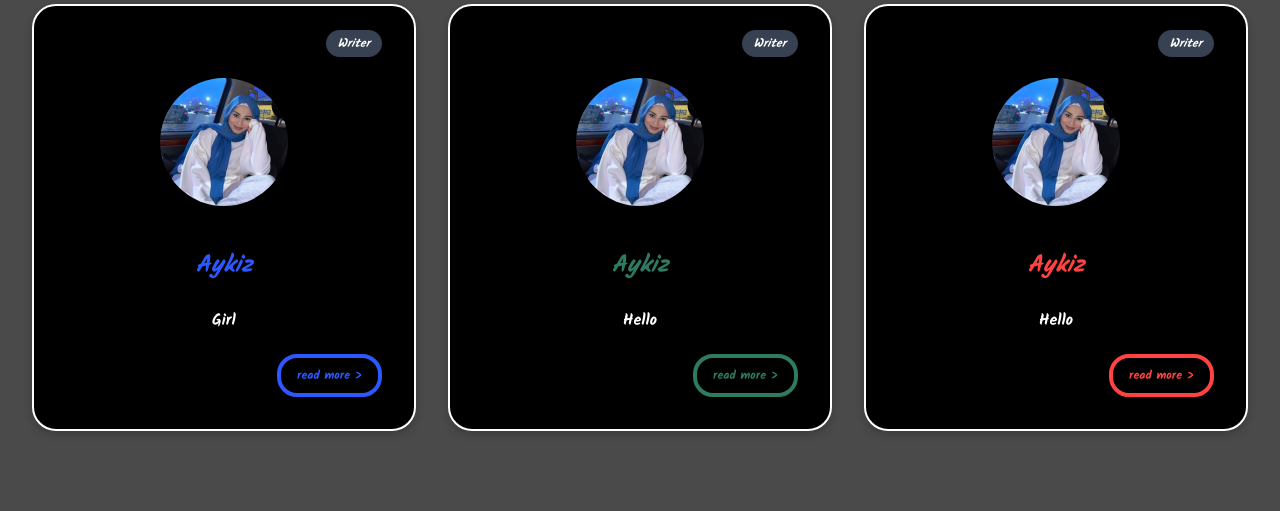
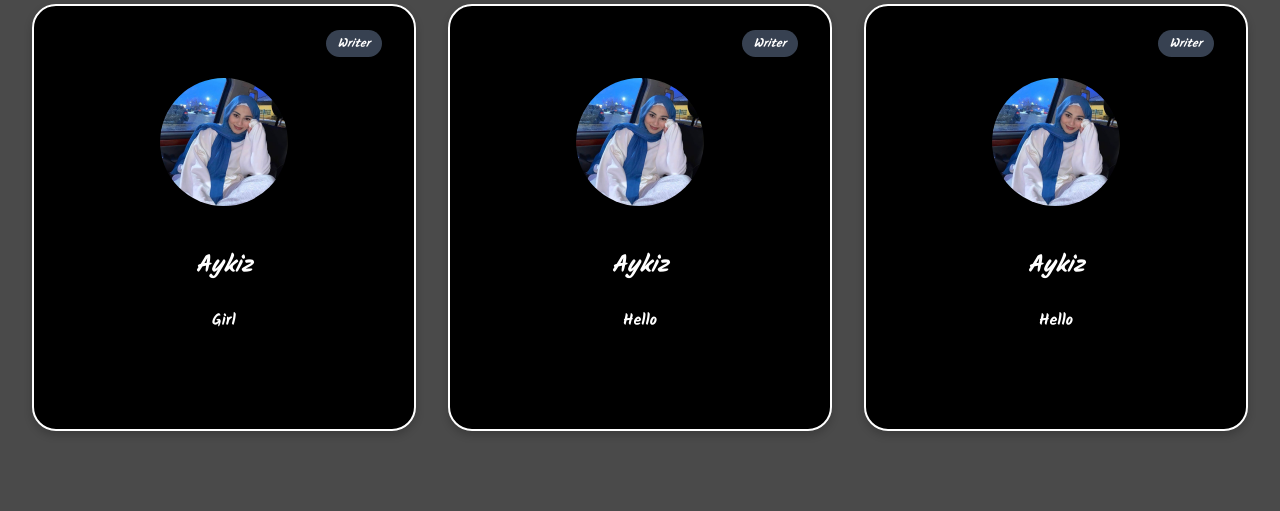
Before and after one commit to SanoManjiroa/Cloned_MVP_Lison, a Django app: page / in a window 1280 px wide. Shown: the part 1059-1570 px from the top of the page. Run offline with Django 5.2, Linux system fonts and the light colour scheme; data comes from the database, SQL or seed files in the repository.

Commit message:
changed allow

```diff
--- a/templates/post_page.html
+++ b/templates/post_page.html
@@ -7,9 +7,9 @@
       window.dataLayer = window.dataLayer || [];
       function gtag(){dataLayer.push(arguments);}
       gtag('js', new Date());
-
       gtag('config', 'G-0609TXELY1');
     </script>
+
     {% load static %}
     <script id="Cookiebot" src="https://consent.cookiebot.com/uc.js" data-cbid="be2ab659-68b0-414c-bb4e-ae9412ec2c8c" type="text/javascript" async></script>
     <meta charset="UTF-8">
@@ -21,7 +21,6 @@
 <body>
     <header class="header">
         <nav class="nav-left">
-            <!-- Added checkmarks to navigation buttons -->
             <button class="nav-btn">✓ Your Account</button>
             <button class="nav-btn">✓ Events & Projects</button>
             <button class="nav-btn">✓ Main Page</button>
@@ -29,13 +28,11 @@
         </nav>
 
         <div class="search-container">
-            <!-- Updated search placeholder and styling -->
             <input type="text" class="search-input" placeholder="Search writers and poets...">
             <div class="search-icon">🔍</div>
         </div>
 
         <nav class="nav-right">
-            <!-- Added checkmarks to navigation buttons -->
             <button class="nav-btn">✓ Posts</button>
             <button class="nav-btn">✓ Archive</button>
             <button class="nav-btn">✓ Books</button>
@@ -45,6 +42,7 @@
 
     <main class="main-content">
         <div class="cards-grid">
+            <!-- Static profile cards -->
             <div class="profile-card">
                 <div class="card-header">
                     <span class="role-tag">Poet</span>
@@ -54,7 +52,6 @@
                 </div>
                 <h3 class="profile-name lily">Lily Borny</h3>
                 <p class="profile-quote">Life is better than bad memories</p>
-                <!-- Updated read more button styling to match name colors -->
                 <button class="read-more-btn lily-btn">read more ></button>
             </div>
 
@@ -75,7 +72,7 @@
                     <span class="role-tag">Poet</span>
                 </div>
                 <div class="profile-image">
-                    <img src=" {% static 'images/third.png' %}" alt="Sofia">
+                    <img src="{% static 'images/third.png' %}" alt="Sofia">
                 </div>
                 <h3 class="profile-name sofia">Sofia</h3>
                 <p class="profile-quote">Life is better than bad memories</p>
@@ -87,7 +84,7 @@
                     <span class="role-tag">Writer</span>
                 </div>
                 <div class="profile-image">
-                    <img src=" {% static 'images/fourth.png' %}" alt="Maria Lauras">
+                    <img src="{% static 'images/fourth.png' %}" alt="Maria Lauras">
                 </div>
                 <h3 class="profile-name maria">Maria Lauras</h3>
                 <p class="profile-quote">Life is better than bad memories</p>
@@ -118,15 +115,12 @@
                 <button class="read-more-btn kosem-btn">read more ></button>
             </div>
 
-            <!--  Here begins real added data -->
-            <!--  <h2>{{ post.post_title }}</h2>-->
-            <!--  <p>User: {{ post.username }}</p>-->
-            <!--  <p>Color: {{ post.colorProfilePost }}</p>-->
+            <!-- Dynamic posts from the database -->
             {% if posts %}
                 {% for post in posts %}
                     <div class="profile-card">
                         <div class="card-header">
-                    <span class="role-tag">{{post.account_mode.capitalize}}</span>
+                            <span class="role-tag">{{ post.account_mode.capitalize }}</span>
                         </div>
                         <div class="profile-image">
                             {% if post.Profile_url %}
@@ -135,9 +129,9 @@
                                 <img src="{% static 'images/sixth.png' %}" alt="Default">
                             {% endif %}
                         </div>
-                <h3 class="profile-name kosem"  style="color:{{ post.colorProfilePost }};">{{post.username}}</h3>
-                <p class="profile-quote">{{post.post_title}}</p>
-                <button class="read-more-btn db-btn" style="border: 4px solid {{ post.colorProfilePost }}; color: {{ post.colorProfilePost }}; --dbcolor: {{post.colorProfilePost}}">read more ></button>
+                        <h3 class="profile-name">{{ post.username }}</h3>
+                        <p class="profile-quote">{{ post.post_title }}</p>
+                        <button class="read-more-btn">read more ></button>
                     </div>
                 {% endfor %}
             {% endif %}
```
Lines whose indentation alone changed are shown as unchanged.
